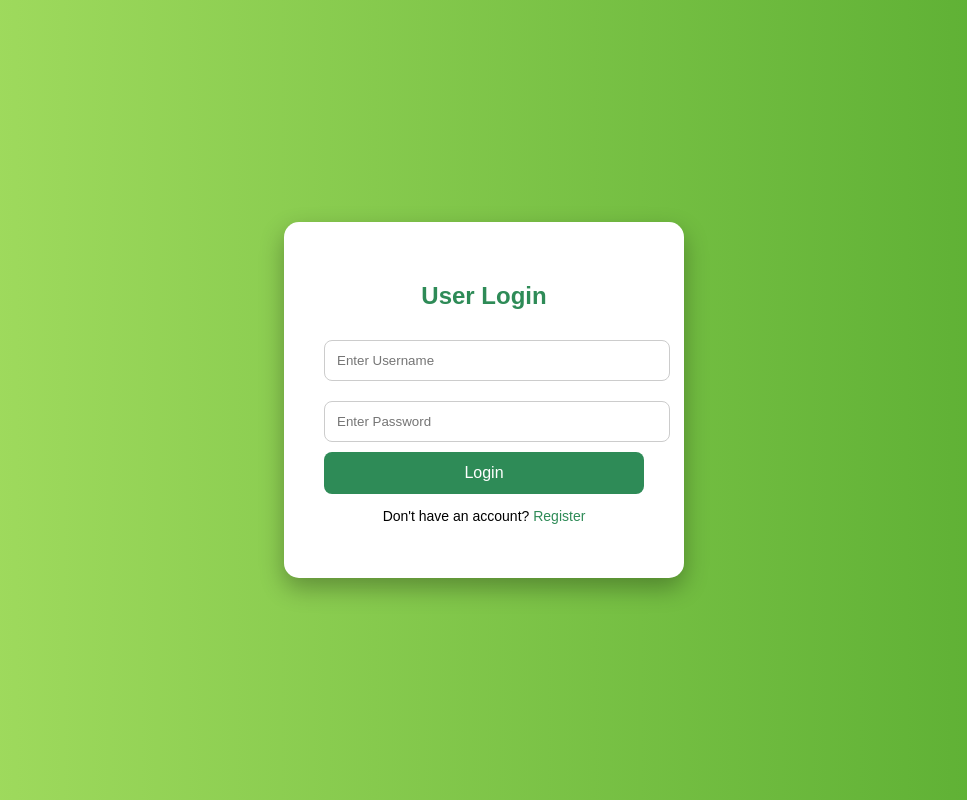
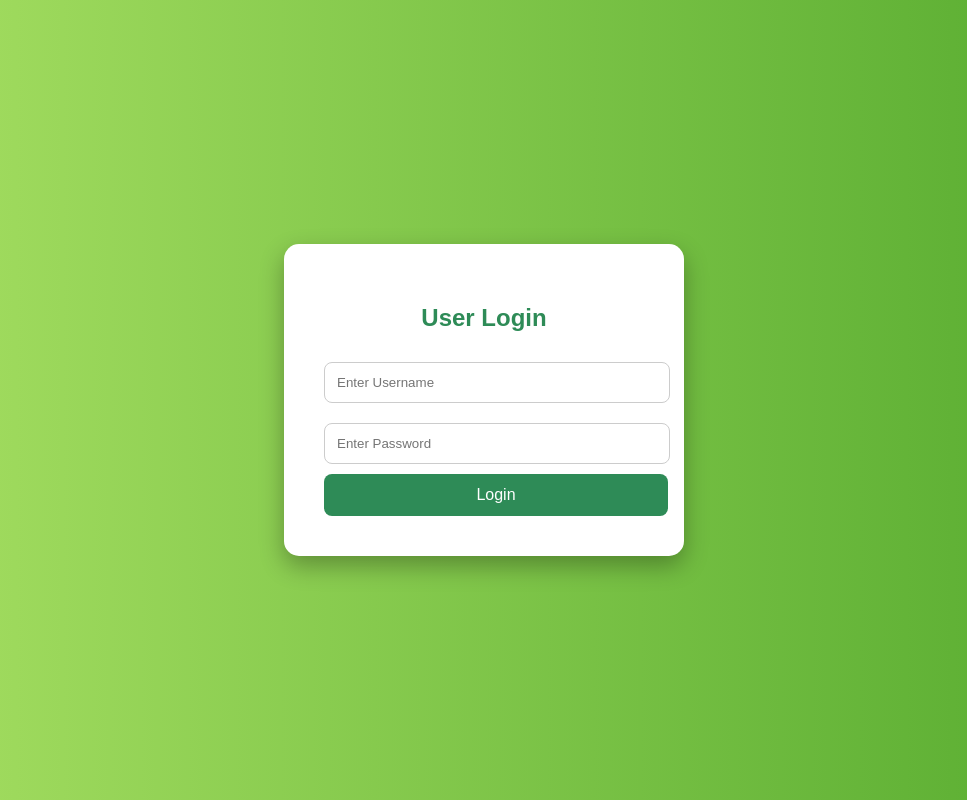
Before and after one commit to priyankachinthakrindi/SmartWasteProject, a plain HTML site: page index.html in a window 1280 px wide. Shown: the whole page, without its empty margins (156-1123 px from the left). Drawn offline with Linux system fonts and the light colour scheme.

Commit message:
Update index.html

```diff
--- a/index.html
+++ b/index.html
@@ -4,6 +4,7 @@
 <head>
     <meta charset="UTF-8">
     <title>Login</title>
+
     <style>
         body {
             margin: 0;
@@ -37,30 +38,20 @@
             border: 1px solid #ccc;
         }
 
-        button {
+        .login-btn {
+            display: block;
             width: 100%;
             padding: 12px;
             background-color: #2e8b57;
             color: white;
-            border: none;
             border-radius: 8px;
+            text-align: center;
+            text-decoration: none;
             font-size: 16px;
-            cursor: pointer;
-            transition: 0.3s;
         }
 
-        button:hover {
+        .login-btn:hover {
             background-color: #256f46;
-        }
-
-        .link {
-            margin-top: 10px;
-            font-size: 14px;
-        }
-
-        .link a {
-            text-decoration: none;
-            color: #2e8b57;
         }
     </style>
 </head>
@@ -71,22 +62,12 @@
         <h2>User Login</h2>
 
         <input type="text" placeholder="Enter Username">
-
         <input type="password" placeholder="Enter Password">
 
-        <button onclick="login()">Login</button>
+        <!-- DIRECT NAVIGATION (WORKING) -->
+        <a href="home.html" class="login-btn">Login</a>
 
-        <div class="link">
-            <p>Don't have an account? <a href="#">Register</a></p>
-        </div>
     </div>
-
-    <script>
-        function login() {
-            alert("Login Successful!");
-            window.location.href = "index.html";
-        }
-    </script>
 
 </body>
 
```
